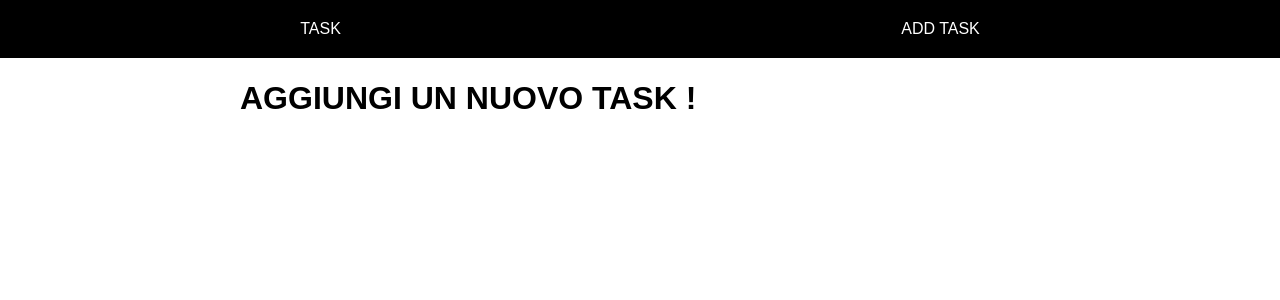
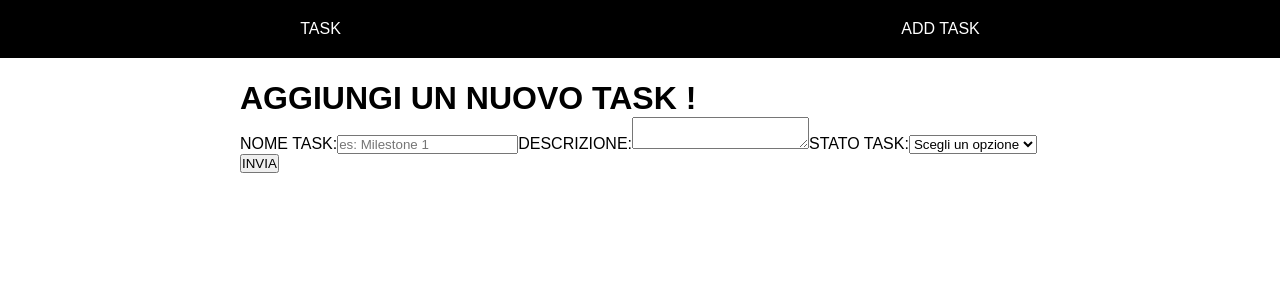
Before and after one commit to bellaviagabriele03/ex-react-task-manager, a React (Vite) app: page /addtask in a window 1280 px wide. Shown: the top 300 px of the page. Built offline with nearby package versions, Linux system fonts and the light colour scheme; no server answers.

Commit message:
FEAT: MILESTONE 5 DONE, aggiunto form e i campi dove inserire i dati per la nuova task, aggiunta validazione per il "nome della task", test di stampa in console effettuato <3 WIP: CSS per la pagina addTask

```diff
--- a/src/pages/AddTask.jsx
+++ b/src/pages/AddTask.jsx
@@ -1,7 +1,76 @@
+import { useRef, useState } from "react"
+
 export default function AddTask() {
+
+    const [taskName, setTaskName] = useState("");
+    const description = useRef();
+    const status = useRef();
+
+    const symbols = `!@#$%^&*()-_=+[]{}|;:'\\",.<>?/\`~`;
+
+
+
+
+
+    function handlerSubmit(e) {
+        e.preventDefault();
+
+        const symbolsArray = symbols.split("")
+        const titleArray = taskName.split("")
+
+        const nameValid = titleArray.some((letters) => {
+            return symbolsArray.includes(letters)
+        })
+
+        if (nameValid) {
+            alert("errore il nome non può contenere caratteri speciali !")
+            setTaskName("")
+            return
+        }
+
+        const result = {
+            title: taskName,
+            description: description.current.value,
+            status: status.current.value || "To do",
+
+        }
+        console.log(result);
+
+    }
+
+    console.log("Rendering...");
+
     return (
         <div className="container">
             <h1>AGGIUNGI UN NUOVO TASK !</h1>
+            <form onSubmit={handlerSubmit}>
+                <label>
+                    NOME TASK:
+                    <input
+                        value={taskName}
+                        onChange={(e) => setTaskName(e.target.value)}
+                        type="text"
+                        placeholder="es: Milestone 1" />
+                </label>
+                <label>
+                    DESCRIZIONE:
+                    <textarea
+                        ref={description}
+                    ></textarea>
+                </label>
+                <label>
+                    STATO TASK:
+                    <select
+                        ref={status}
+                    >
+                        <option value="">Scegli un opzione</option>
+                        <option value="To do">To Do</option>
+                        <option value="Doing">Doing</option>
+                        <option value="Done">Done</option>
+                    </select>
+                </label>
+                <button type="submit">INVIA</button>
+            </form>
         </div>
 
     )
--- a/src/pages/Task.jsx
+++ b/src/pages/Task.jsx
@@ -9,6 +9,7 @@ export default function Task() {
     const { task, addTask } = useGlobalContext();
 
     addTask()
+    console.log(task);
 
     return (
         <>
```
